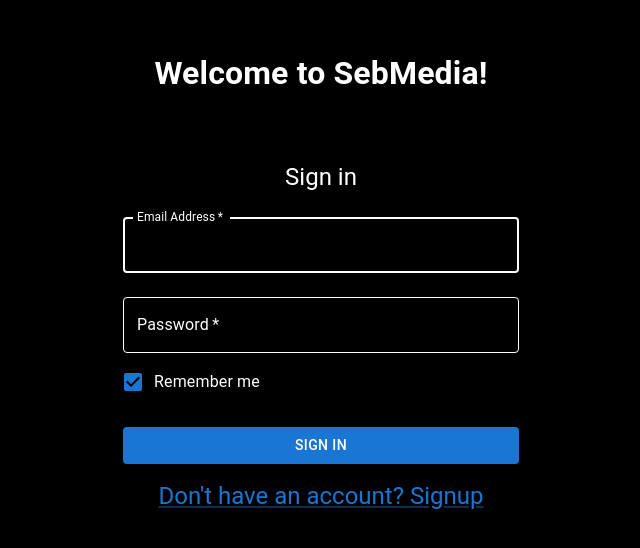
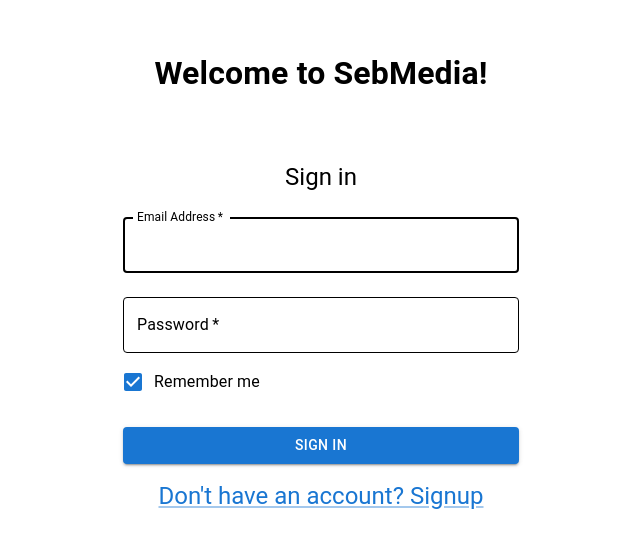
Before and after one commit to Sebastian-Webster/Capstone-Project, a React (Create React App) app in the folder frontend/: page /login in a window 1280 px wide. Shown: the part 130-678 px from the top of the page, without its empty margins (319-959 px from the left). Built offline with nearby package versions, Linux system fonts and the light colour scheme.

Commit message:
fix dark mode issues

```diff
--- a/frontend/src/App.js
+++ b/frontend/src/App.js
@@ -1,4 +1,4 @@
-import React, {useContext, useState} from 'react';
+import React, {useContext, useEffect, useState} from 'react';
 import { Outlet, NavLink, Navigate } from 'react-router-dom'
 import { FontAwesomeIcon } from '@fortawesome/react-fontawesome'
 import { faHouse, faChartLine, faPlus, faGear, faMoon, faSun, faMagnifyingGlass } from '@fortawesome/free-solid-svg-icons'
@@ -43,6 +43,11 @@
     marginLeft: 10,
     cursor: 'pointer'
   }
+
+  useEffect(() => {
+    document.body.style = `background-color: ${darkMode ? 'black' : 'white'}`
+  }, [darkMode])
+
   return (
     <Div>
       <header style={{borderBottomColor: darkMode ? 'white' : 'black', height: 70}}>
--- a/frontend/src/index.js
+++ b/frontend/src/index.js
@@ -33,7 +33,8 @@
 
 const ComponentToRender = () => {
   const [storedCredentials, setStoredCredentials] = useState(JSON.parse(localStorage.getItem('SebMediaCredentials')));
-  const [darkMode, setDarkMode] = useState(window.matchMedia ? window.matchMedia('(prefers-color-scheme: dark)') : true);
+  const [darkMode, setDarkMode] = useState(window.matchMedia ? window.matchMedia('(prefers-color-scheme: dark)').matches : true);
+  console.log(window.matchMedia ? window.matchMedia('(prefers-color-scheme: dark)') : 'Window Match Media is not available. Defaulting to dark mode.')
   const [serverUrl, setServerUrl] = useState(`http://${window.location.host}:8080`);
 
   window.matchMedia && window.matchMedia('(prefers-color-scheme: dark)').addEventListener('change', event => {
```
